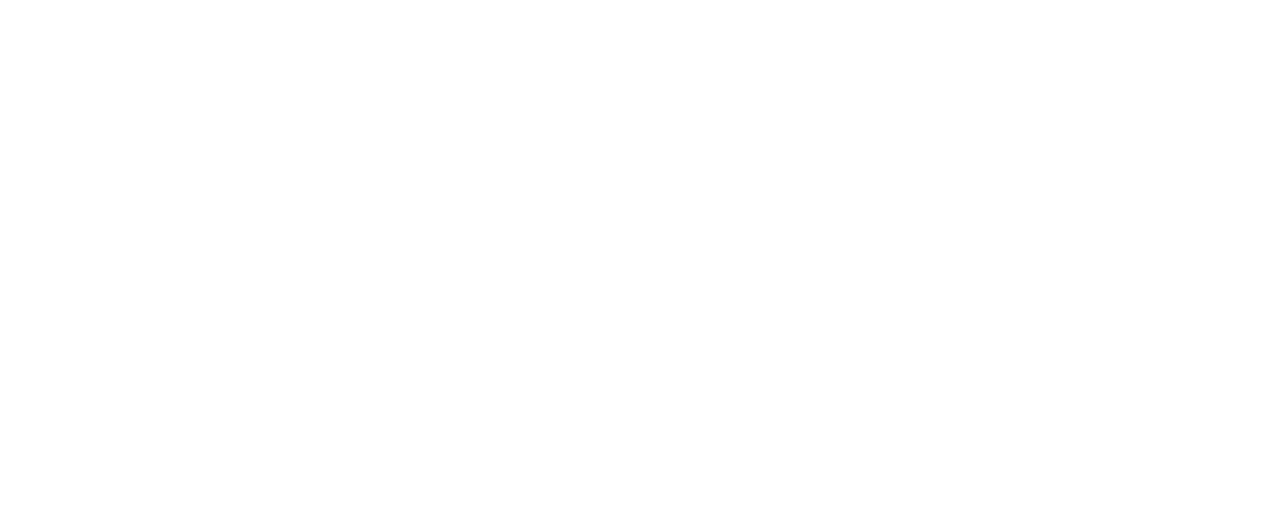
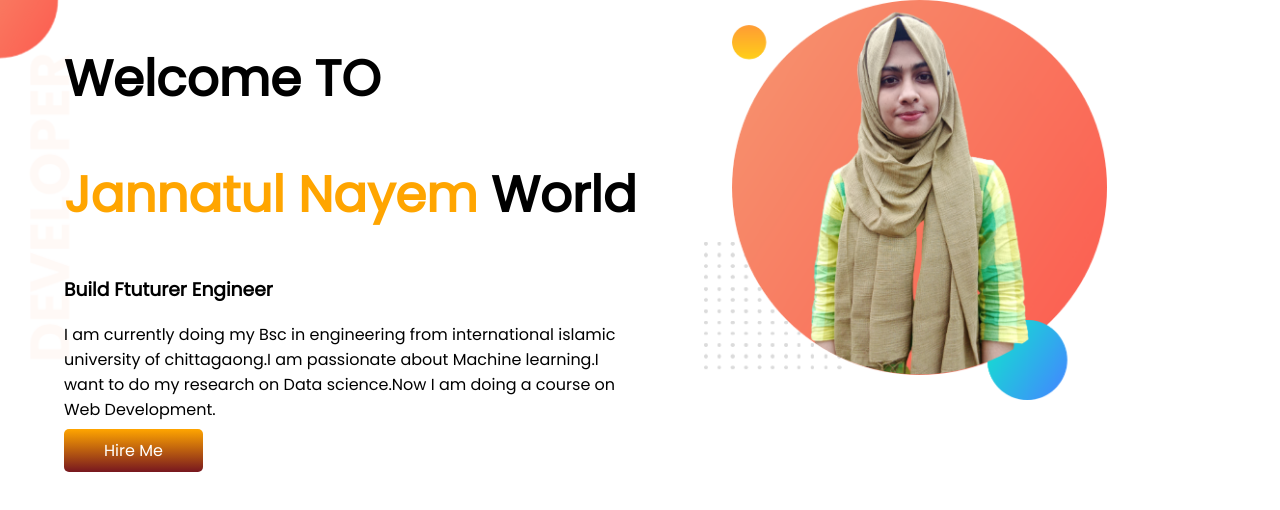
Before and after one commit to jannatulnayem11/developer-portfolio, a plain HTML site: page index.html in a window 1280 px wide. Drawn offline with Linux system fonts and the light colour scheme.

Commit message:
portfolio

```diff
--- a/index.html
+++ b/index.html
@@ -1,12 +1,34 @@
 <!DOCTYPE html>
 <html lang="en">
+
 <head>
     <meta charset="UTF-8">
     <meta http-equiv="X-UA-Compatible" content="IE=edge">
     <meta name="viewport" content="width=device-width, initial-scale=1.0">
     <title>Tasha portfolio</title>
+    <link rel="preconnect" href="https://fonts.googleapis.com">
+    <link rel="preconnect" href="https://fonts.gstatic.com" crossorigin>
+    <link href="https://fonts.googleapis.com/css2?family=Poppins&display=swap" rel="stylesheet">
+    <link rel="stylesheet" href="style.css">
+
 </head>
+
 <body>
+    <section class="top-banner">
+        <div class="half-width">
+            <h1>Welcome TO</h1>
+            <h1><span class="orange-color">Jannatul Nayem</span> World</h1>
+            <h3>Build Ftuturer Engineer</h3>
+            <p>I am currently doing my Bsc in engineering from international islamic university of chittagaong.I am
+                passionate about Machine learning.I want to do my research on Data science.Now I am doing a course on
+                Web
+                Development.</p>
+            <a class="link-button" target="_blank" href="https://www.linkedin.com/in/jannatul-nayem-760b55219">Hire
+                Me</a>
+        </div>
+        <div class="half-width"><img src="/images/tasha.png" alt="">
+        </div>
+    </section>
+</body>
 
-</body>
 </html>
--- a/style.css
+++ b/style.css
@@ -0,0 +1,33 @@
+body{
+    font-family: 'Poppins', sans-serif;
+    margin: 0px;
+}
+h1{
+    font-size: 50px;
+}
+.orange-color{
+    color: orange;
+}
+section{
+    display: flex;
+}
+.half-width{
+    width: 50%;
+    padding-left: 5%;
+}
+.half-width img{
+    width: 70%;
+}
+.link-button{
+    text-decoration: none;
+    background-image: linear-gradient(orange,rgb(119, 23, 31));
+    color: white;
+    font: weight 700 ;
+    padding: 10px 40px;
+    border-radius: 5px;
+
+}
+.top-banner{
+    background-image: url(images/top-banner.png);
+    background-repeat: no-repeat;
+}
```
Also changed, not shown: images/dream-bg.png (added), images/exp-bg.png (added), images/jhankar.png (added), images/jhankar2.png (added), images/my-bg.png (added), images/my-bg2.png (added), images/tasha.png (added), images/top-banner.png (added), 10 other files.
